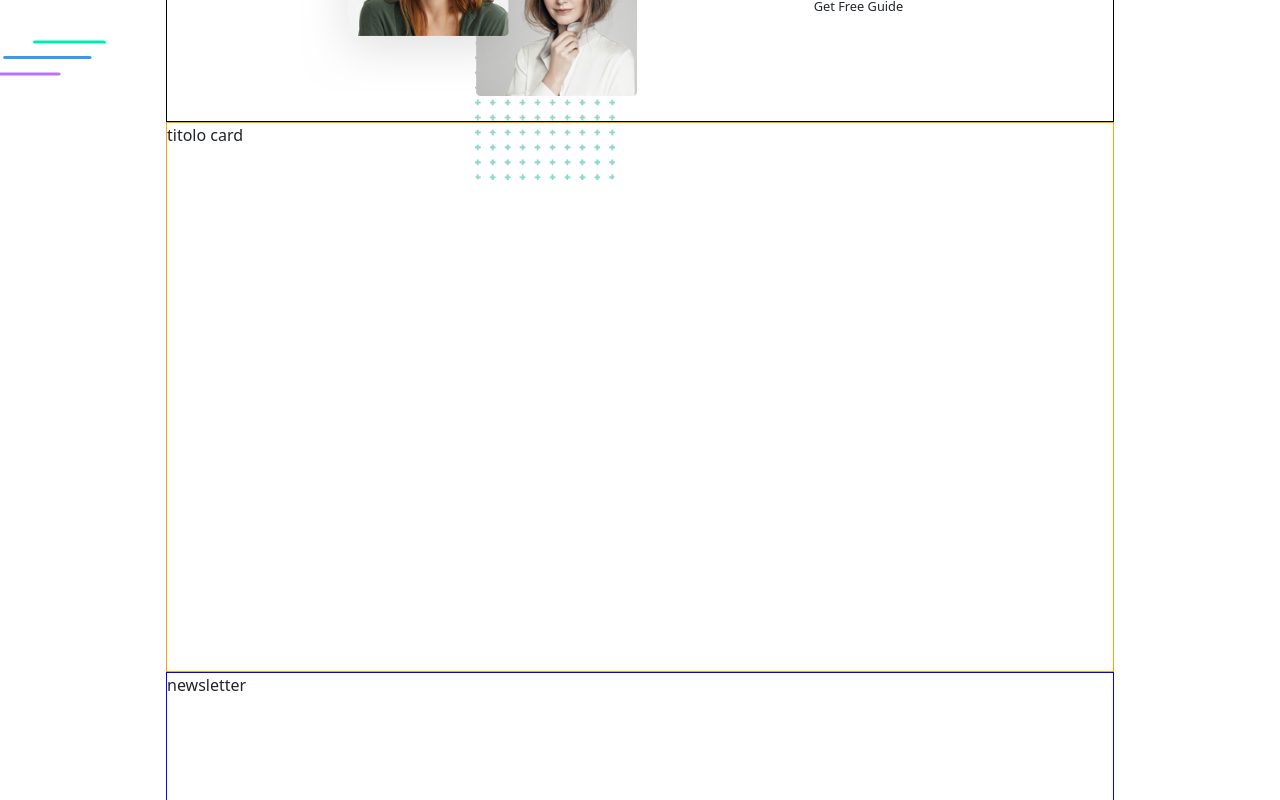
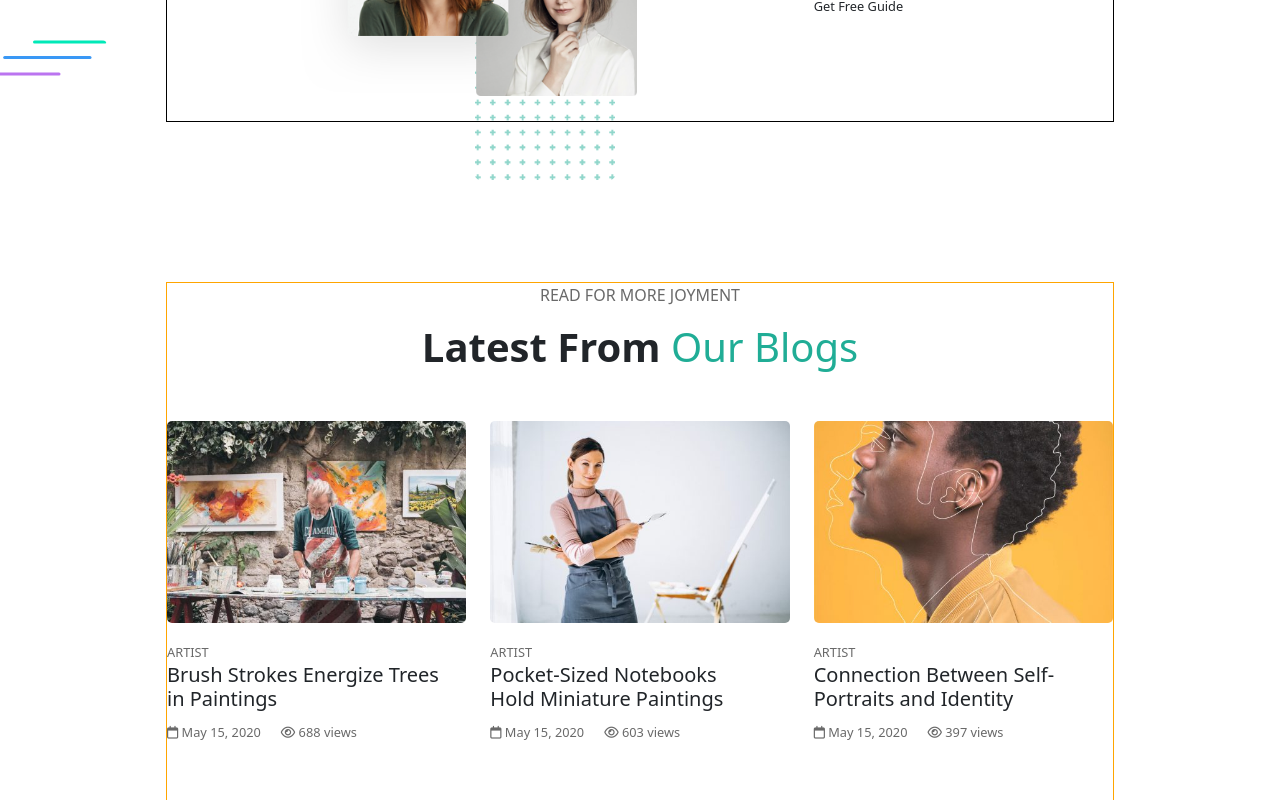
Before and after one commit to VeronicaFontana/proj-html-vuejs, a Vue app: page / in a window 1280 px wide. Shown: the part 3100-3900 px from the top of the page. Built offline with nearby package versions, Linux system fonts and the light colour scheme.

Commit message:
[ADD] Blog section

```diff
--- a/src/components/Main.vue
+++ b/src/components/Main.vue
@@ -1,10 +1,11 @@
 <script>
-import TextBox from './partials/TextBox.vue';
+import TextBox from './partials/sections/TextBox.vue';
 import { store } from '../data/store';
 import WorkCulture from './partials/WorkCulture.vue';
 import Skills from './partials/Skills.vue';
 import Transform from './partials/Transform.vue';
 import Statistics from './partials/Statistics.vue';
+import Blog from './partials/Blog.vue';
 
 export default {
   name:"Main",
@@ -18,7 +19,8 @@ export default {
     WorkCulture,
     Skills,
     Transform,
-    Statistics
+    Statistics,
+    Blog
   }
 }
 </script>
@@ -51,8 +53,7 @@ export default {
         <Transform />
       </div>
       <div class="blogs">
-        titolo
-        card
+        <Blog />
       </div>
       <div class="newsletter">
         newsletter
@@ -89,6 +90,7 @@ export default {
     border: 1px solid green;
   }
   .blogs{
+    margin-top: 160px;
     height: 550px;
     border: 1px solid orange;
   }
--- /dev/null
+++ b/src/components/partials/Blog.vue
@@ -0,0 +1,45 @@
+<script>
+import { store } from '../../data/store';
+import CardBlog from './sections/CardBlog.vue';
+
+export default {
+  name:"Blog",
+  data(){
+    return{
+      store
+    }
+  },
+  components:{
+    CardBlog
+  }
+}
+</script>
+
+<template>
+  <div>
+    <p>Read for more joyment</p>
+    <h1><strong>Latest From</strong> <span>Our Blogs</span></h1>
+    <div class="row">
+      <CardBlog v-for="(blog, index) in store.blogs" :key="index" :role="blog.role" :name="blog.name" :date="blog.date" :views="blog.views" :image="blog.image" />
+    </div>
+  </div>
+
+</template>
+
+<style lang="scss" scoped>
+@use "../../scss/partials/variables" as *;
+
+div{
+  text-align: center;
+  p{
+    text-transform: uppercase;
+    color: $role-color;
+  }
+  h1{
+    margin-bottom: 50px;
+    span{
+      color: $text-color;
+    }
+  }
+}
+</style>
--- a/src/components/partials/Skills.vue
+++ b/src/components/partials/Skills.vue
@@ -1,6 +1,6 @@
 <script>
 import { store } from '../../data/store';
-import TextBox from './TextBox.vue';
+import TextBox from './sections/TextBox.vue';
 
 export default {
   name:"Skills",
--- a/src/components/partials/Transform.vue
+++ b/src/components/partials/Transform.vue
@@ -1,6 +1,6 @@
 <script>
 import { store } from '../../data/store';
-import TextBox from './TextBox.vue';
+import TextBox from './sections/TextBox.vue';
 
 export default {
   name:"Transform",
--- a/src/components/partials/WorkCulture.vue
+++ b/src/components/partials/WorkCulture.vue
@@ -1,6 +1,6 @@
 <script>
 import { store } from '../../data/store';
-import TextBox from './TextBox.vue';
+import TextBox from './sections/TextBox.vue';
 
 export default {
   name:"WorkCultureImage",
--- /dev/null
+++ b/src/components/partials/sections/CardBlog.vue
@@ -0,0 +1,52 @@
+<script>
+export default {
+  name:"Card",
+  props:{
+    role: String,
+    name: String,
+    date: String,
+    views: String,
+    image: String
+  }
+}
+</script>
+
+<template>
+  <div class="col-4">
+    <img :src="image" class="card-img-top" alt="...">
+    <div class="card" style="width: 18rem;">
+      <div class="card-body">
+        <span>{{ role }}</span>
+        <h5 class="card-title">{{ name }}</h5>
+        <span><i class="fa-regular fa-calendar"></i> {{ date }}</span>
+        <span><i class="fa-regular fa-eye"></i> {{ views }}</span>
+      </div>
+    </div>
+  </div>
+</template>
+
+<style lang="scss" scoped>
+@use "../../../scss/partials/variables" as *;
+
+.col-4{
+  img{
+    border-radius: 5px;
+  }
+  .card{
+    border: none;
+    .card-body span:first-of-type{
+      color: $role-color;
+    }
+    .card-body{
+      padding-left: 0;
+      text-align: left;
+      span{
+        font-size: .8rem;
+        margin-right: 20px;
+        color: $role-color;
+      }
+    }
+  }
+}
+
+</style>
--- a/src/components/partials/TextBox.vue
+++ b/src/components/partials/sections/TextBox.vue
@@ -1,5 +1,5 @@
 <script>
-import { store } from '../../data/store';
+import { store } from '../../../data/store';
 
 export default {
   name:"TextBox",
--- a/src/data/store.js
+++ b/src/data/store.js
@@ -26,5 +26,28 @@ export const store = reactive({
       text:"As learners, people can enjoy great companionship from MaxCoach mentors and educators. We can help you develop and grow at your best.",
       link:"Get Free Guide"
     }
+  ],
+  blogs:[
+    {
+      role:"ARTIST",
+      name:"Brush Strokes Energize Trees in Paintings",
+      date:"May 15, 2020",
+      views:"688 views",
+      image: "/artist-blog-03-480x325.jpeg"
+    },
+    {
+      role:"ARTIST",
+      name:"Pocket-Sized Notebooks Hold Miniature Paintings",
+      date:"May 15, 2020",
+      views:"603 views",
+      image: "/artist-blog-01-480x325.jpg"
+    },
+    {
+      role:"ARTIST",
+      name:"Connection Between Self-Portraits and Identity",
+      date:"May 15, 2020",
+      views:"397 views",
+      image: "/artist-blog-02-480x325.jpg"
+    }
   ]
 })
--- a/src/scss/partials/_variables.scss
+++ b/src/scss/partials/_variables.scss
@@ -1,5 +1,6 @@
 // Palette
 $background-top: #FFFFFF;
 $text-color: #20AD96;
-$svg-color: #F5F1ED
-;$svg-color-1: #8FD6CA;
+$svg-color: #F5F1ED;
+$svg-color-1: #8FD6CA;
+$role-color: #696969;
```
